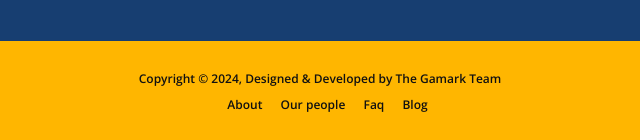
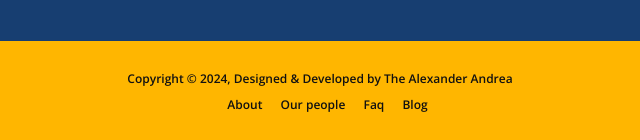
Before and after one commit to shughulijr07/gamark_group, a plain HTML site: page faq.html in a window 1280 px wide. Shown: the part 1735-1875 px from the top of the page, 320-960 px from the left. Drawn offline with nearby package versions, Linux system fonts and the light colour scheme; some packages are replaced by stand-ins of ours.

Commit message:
change the Author

```diff
--- a/faq.html
+++ b/faq.html
@@ -482,7 +482,7 @@
           <div class="copyright-info text-center">
             <span>Copyright &copy; <script>
                 document.write(new Date().getFullYear())
-              </script>, Designed &amp; Developed by The <a href="#">Gamark Team</a></span>
+              </script>, Designed &amp; Developed by The <a href="#">Alexander Andrea</a></span>
           </div>
         </div>
 
```
Also changed, not shown: projects-single.html (+1 -1 lines), projects.html (+1 -1 lines), service-single.html (+1 -1 lines), services.html (+1 -1 lines), team.html (+1 -1 lines), testimonials.html (+1 -1 lines), typography.html (+1 -1 lines).
